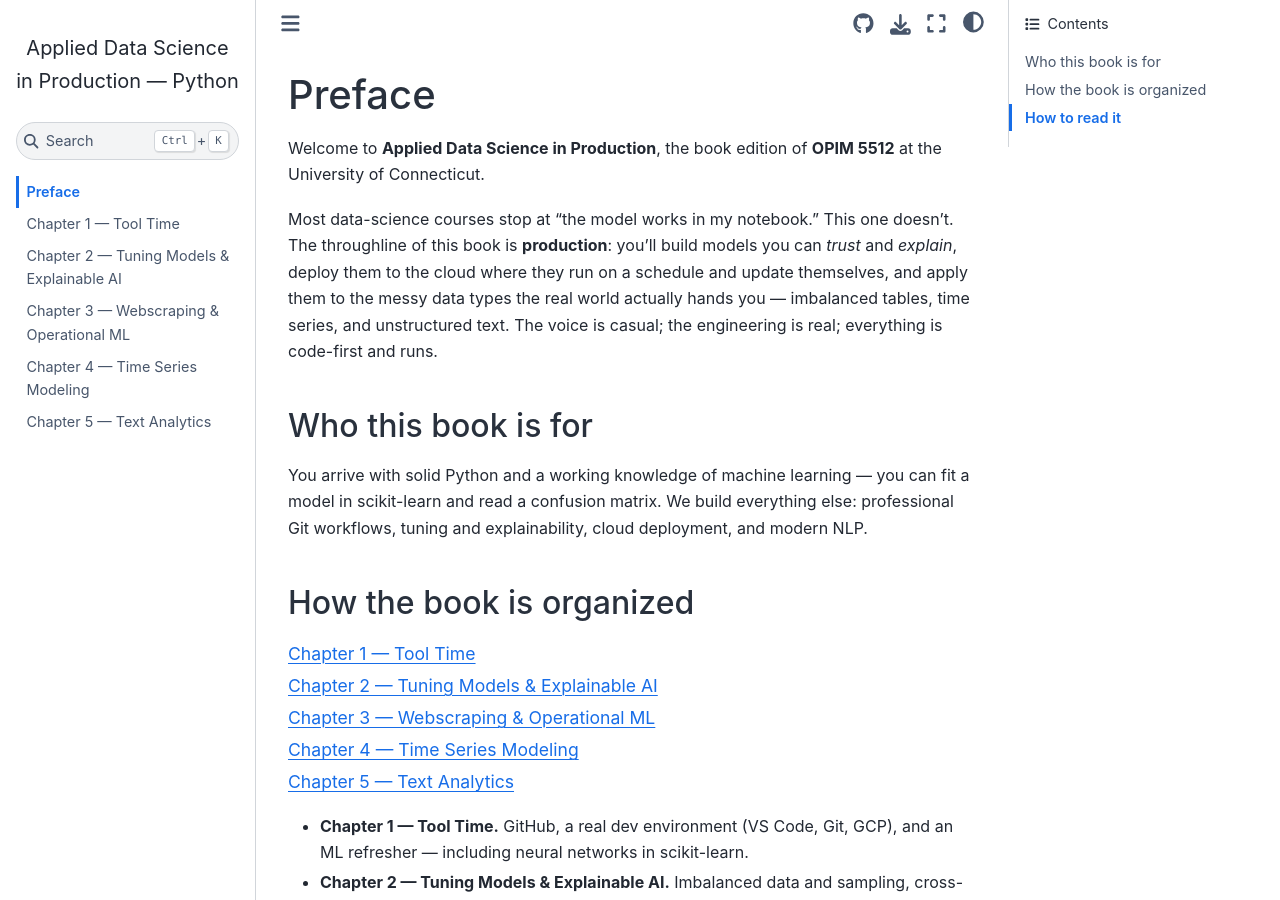
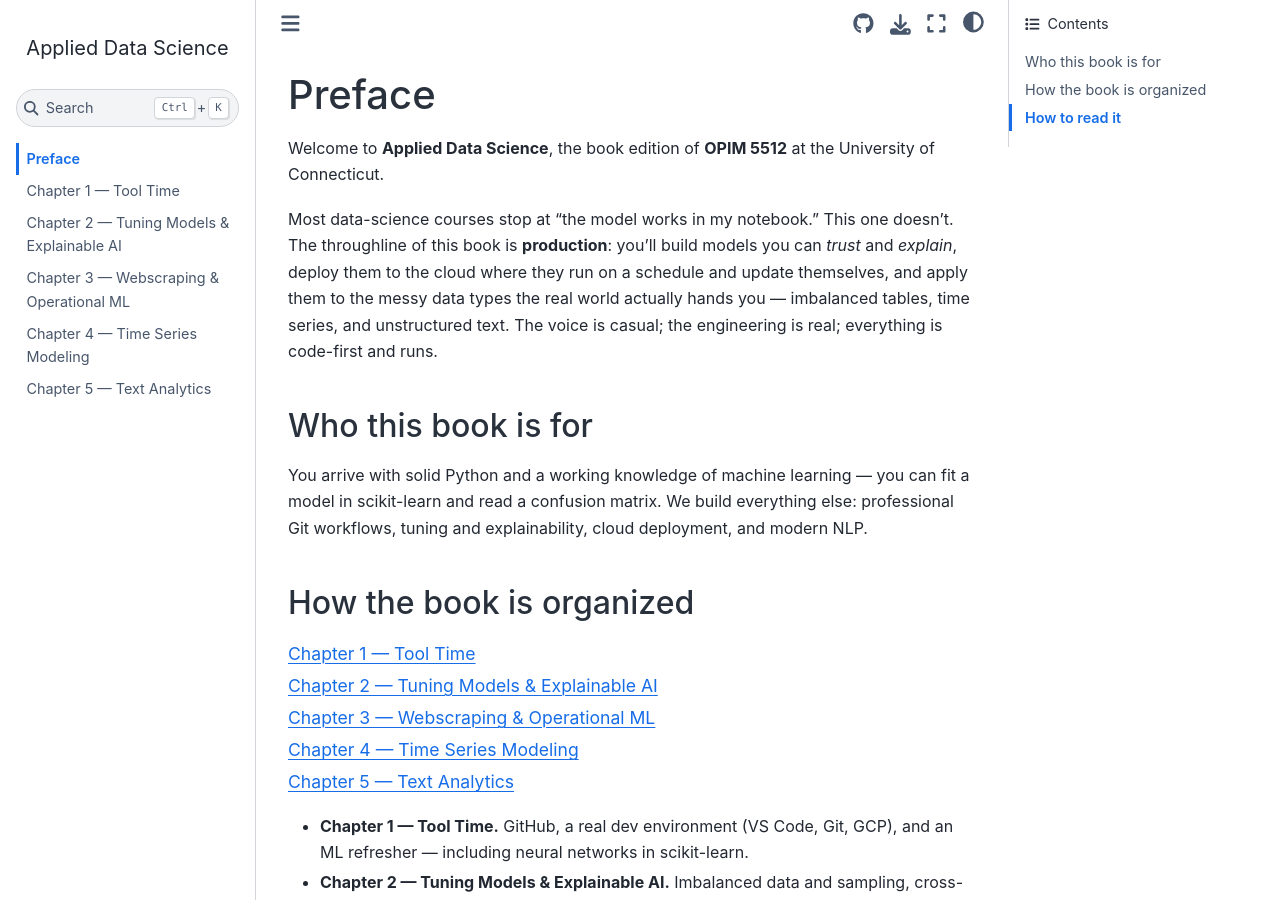
Before and after one commit to drdave-teaching/opim5512-textbook, a Jupyter Book: the page built from intro.md, in a window 1280 px wide and 900 px high. Built offline with Jupyter Book 1.0.4 settings and Sphinx 7.4.7 and the Sphinx Book theme 1.1.4, drawn with Linux system fonts in a browser that asks for light colours.

Commit message:
Rename 5512 textbook to 'Applied Data Science'

```diff
--- a/_config.yml
+++ b/_config.yml
@@ -1,4 +1,4 @@
-title: "Applied Data Science in Production — Python"
+title: "Applied Data Science"
 author: "Dr. Dave Wanik · University of Connecticut (OPIM 5512)"
 only_build_toc_files: true
 execute:
--- a/intro.md
+++ b/intro.md
@@ -1,6 +1,6 @@
 # Preface
 
-Welcome to **Applied Data Science in Production**, the book edition of **OPIM 5512** at the University of Connecticut.
+Welcome to **Applied Data Science**, the book edition of **OPIM 5512** at the University of Connecticut.
 
 Most data-science courses stop at "the model works in my notebook." This one doesn't. The throughline of this book is **production**: you'll build models you can *trust* and *explain*, deploy them to the cloud where they run on a schedule and update themselves, and apply them to the messy data types the real world actually hands you — imbalanced tables, time series, and unstructured text. The voice is casual; the engineering is real; everything is code-first and runs.
 
```
Also changed, not shown: README.md (+1 -1 lines).
